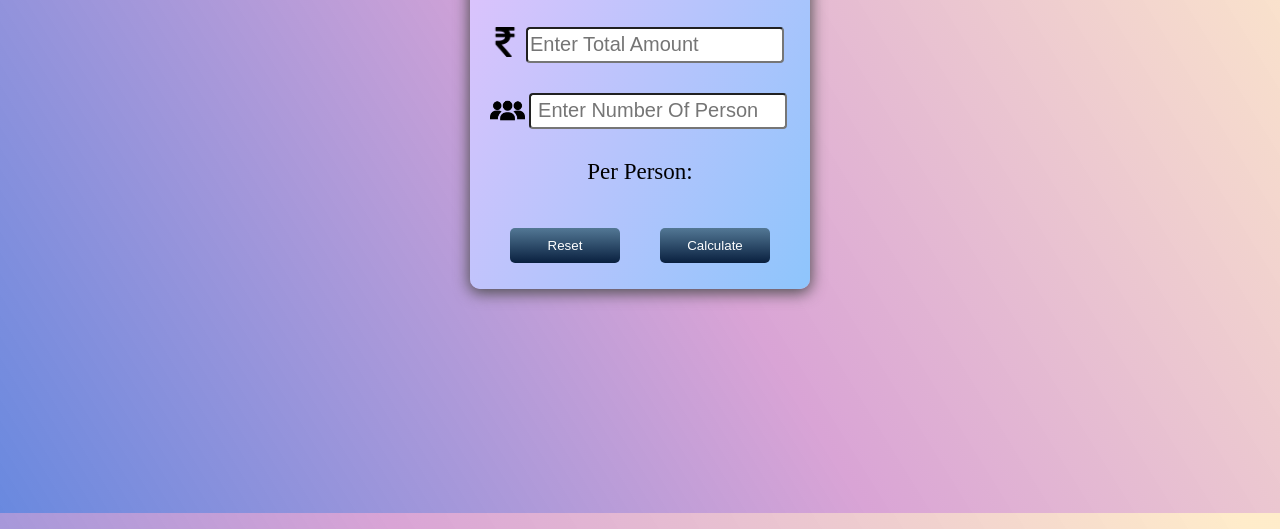
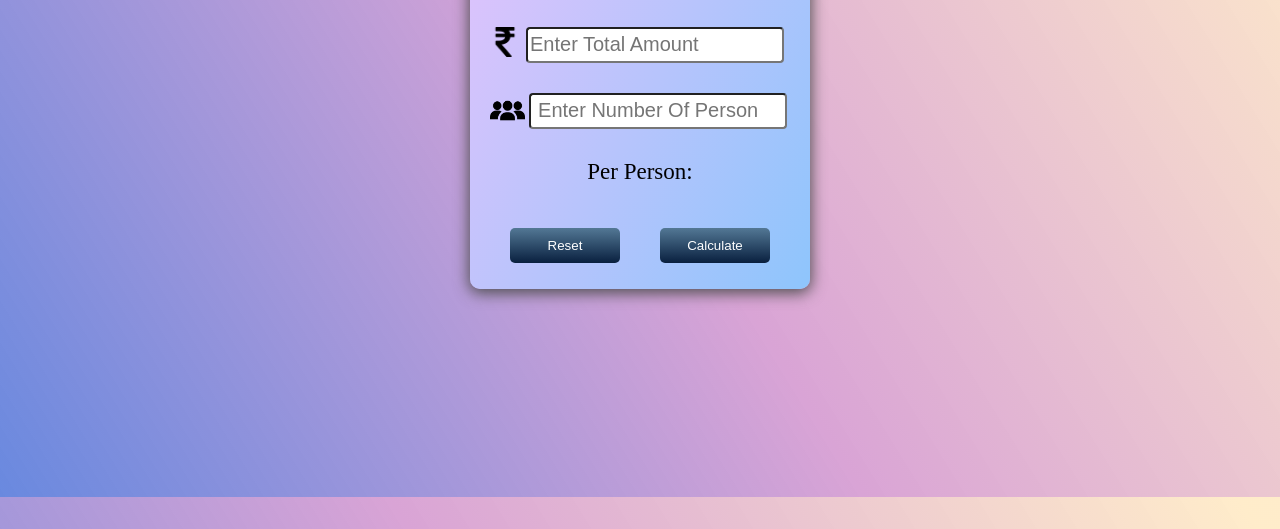
Before and after one commit to lakshmankolpe/Bill-splitter-calculator, a plain HTML site: page index.html in a window 1280 px wide. Shown: the part 271-800 px from the top of the page. Drawn offline with Linux system fonts and the light colour scheme.

Commit message:
vh changes

```diff
--- a/index.html
+++ b/index.html
@@ -8,7 +8,7 @@
     <style>
         body {
             background-image: linear-gradient(58.2deg, rgba(40, 91, 212, 0.73) -3%, rgba(171, 53, 163, 0.45) 49.3%, rgba(255, 204, 112, 0.37) 97.7%);
-            min-height: 72vh;
+            min-height: 70vh;
         }
 
         .container {
```
